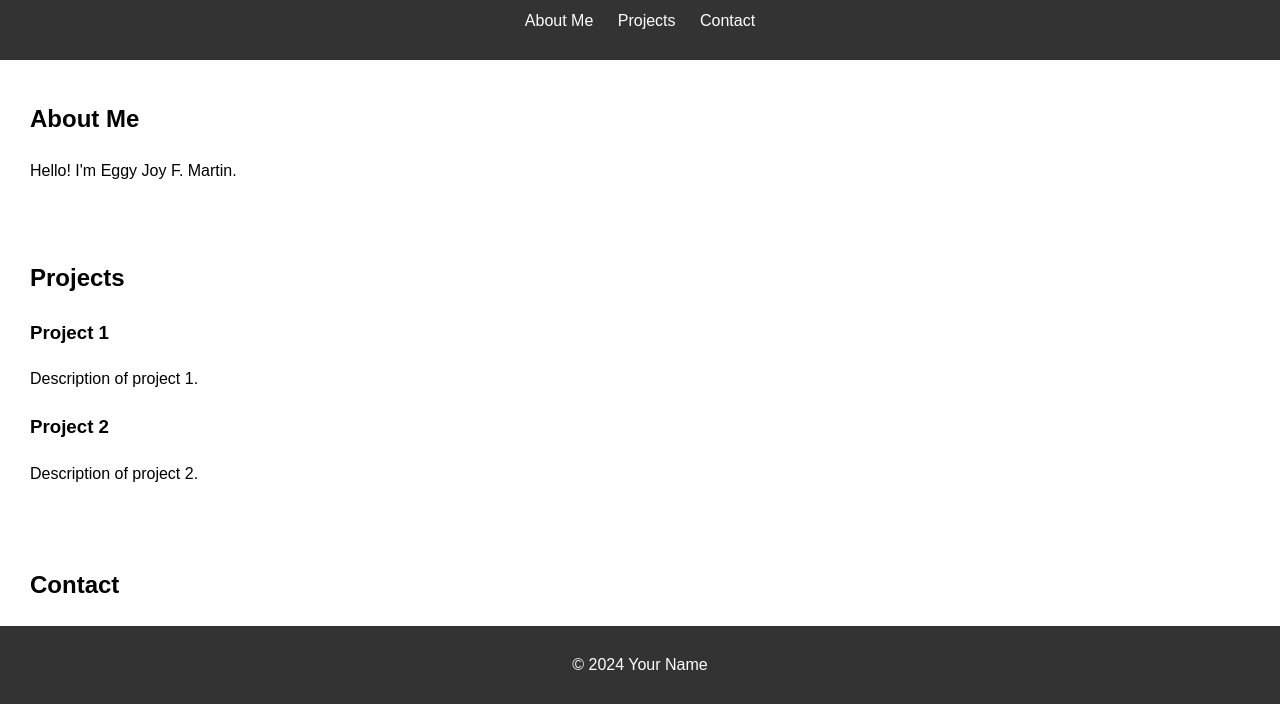
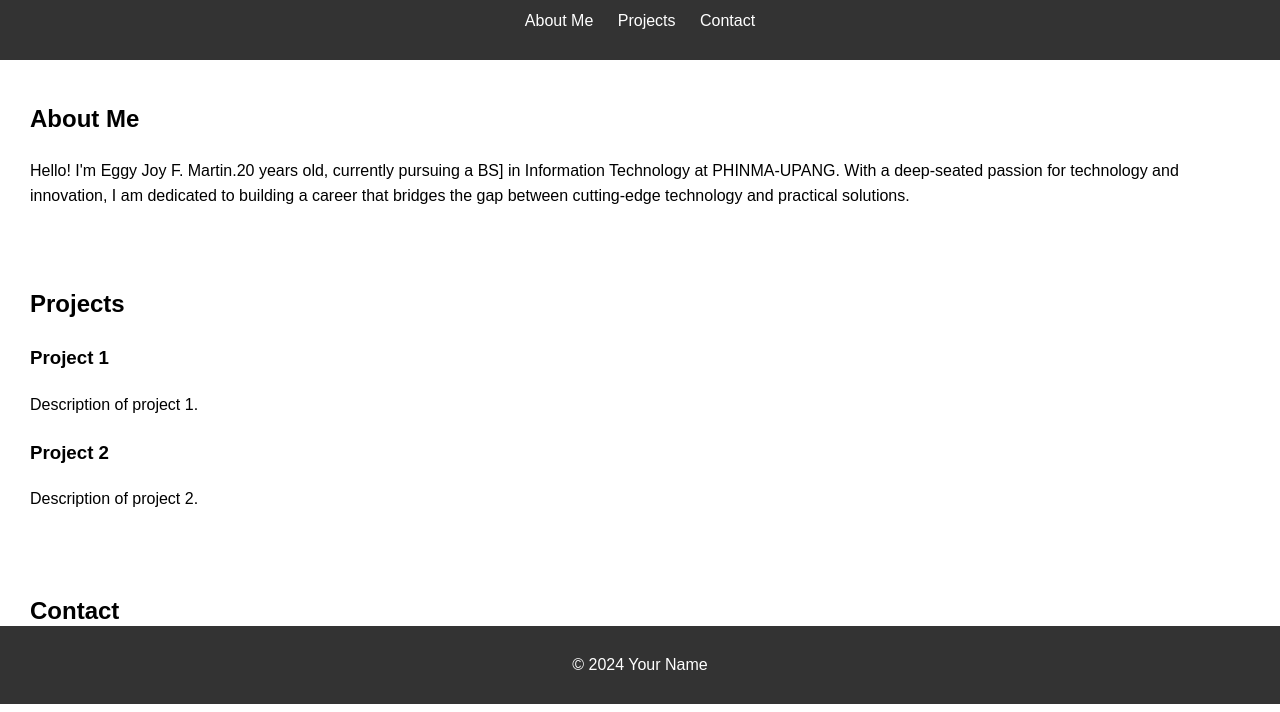
Before and after one commit to eggy-ejay/eggy-ejay11.github.io, a plain HTML site: page index.html in a window 1280 px wide. Shown: the part 96-808 px from the top of the page. Drawn offline with Linux system fonts and the light colour scheme.

Commit message:
Update index.html

```diff
--- a/index.html
+++ b/index.html
@@ -19,7 +19,7 @@
     </header>
     <section id="about">
         <h2>About Me</h2>
-        <p>Hello! I'm Eggy Joy F. Martin.</p>
+        <p>Hello! I'm Eggy Joy F. Martin.20 years old, currently pursuing a BS] in Information Technology at PHINMA-UPANG. With a deep-seated passion for technology and innovation, I am dedicated to building a career that bridges the gap between cutting-edge technology and practical solutions.</p>
     </section>
     <section id="projects">
         <h2>Projects</h2>
```
